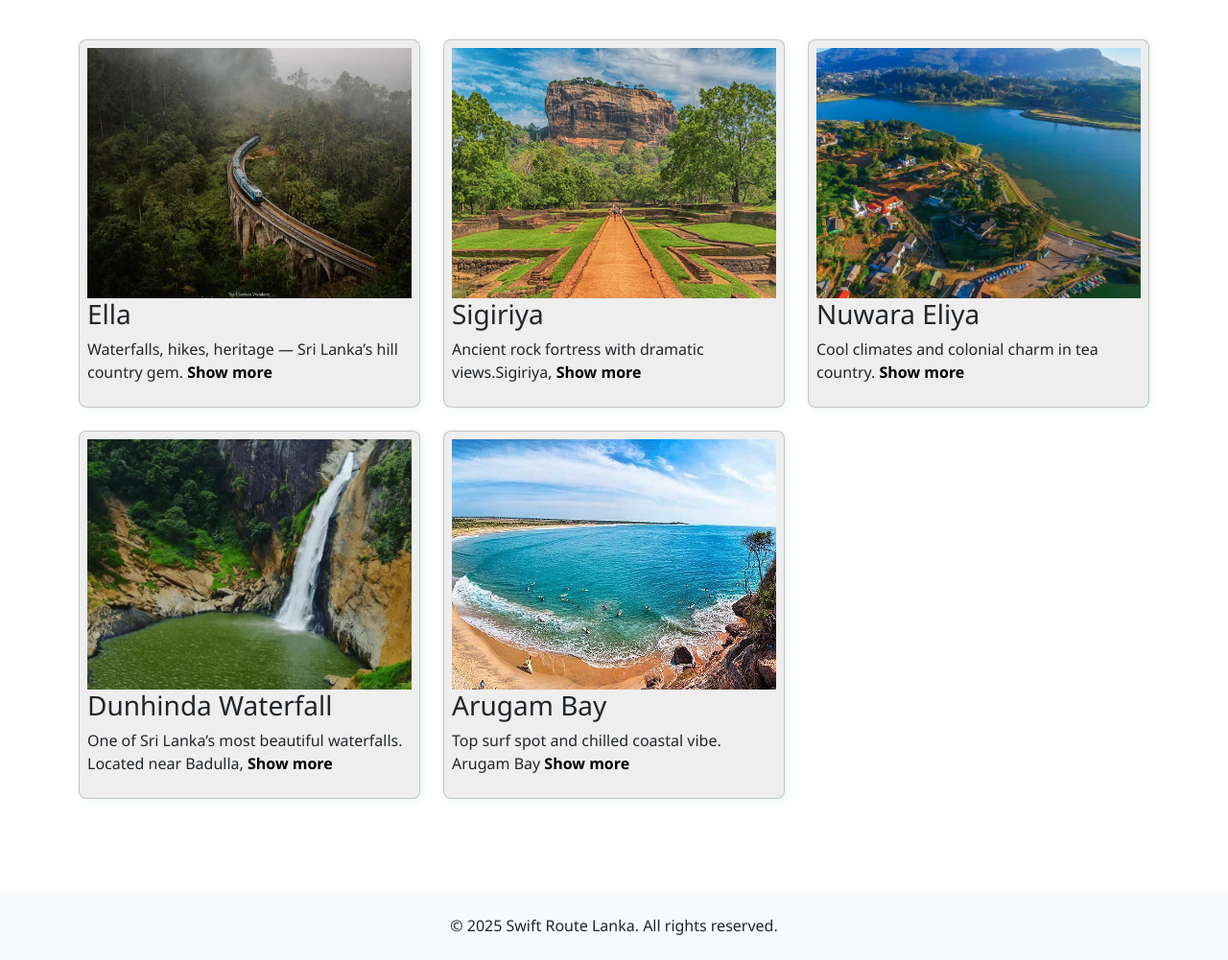
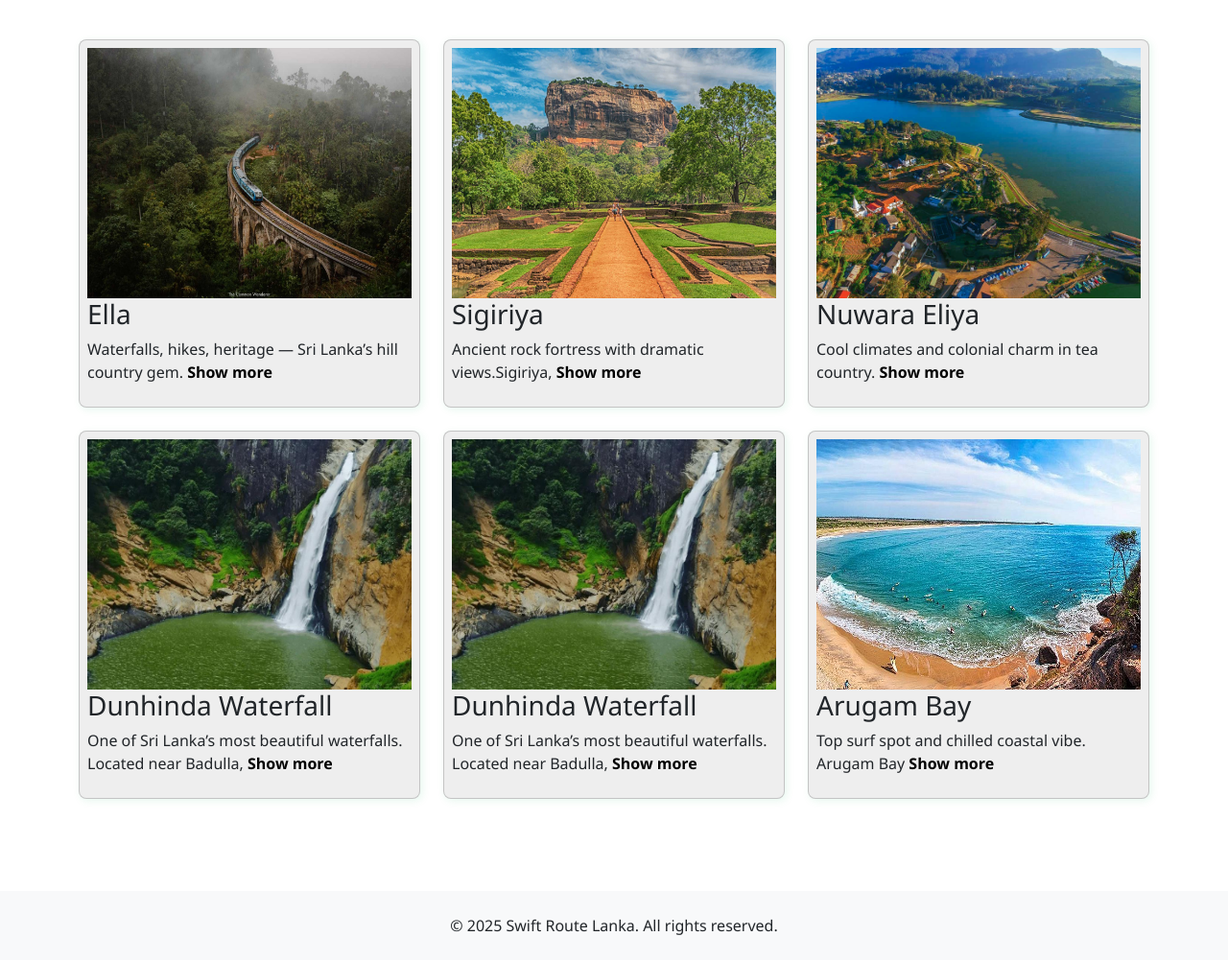
Before and after one commit to nadew-jayaweera/Swift-Route-Lanka, a plain HTML site: page Vehicals.html in a window 1280 px wide. Shown: the part 63-1064 px from the top of the page at 96% size. Drawn offline with nearby package versions, Linux system fonts and the light colour scheme.

```diff
--- a/Vehicals.html
+++ b/Vehicals.html
@@ -225,6 +225,29 @@
               </div>
             </div>
 
+            <!-- Place 4: Dunhinda Waterfall -->
+            <div class="col-md-4">
+              <div class="cards">
+                <div class="card">
+                  <img src="images/dunhinda wa.jpg" style="height: 260.5px;" alt="Dunhinda Waterfall" />
+                  <h3>Dunhinda Waterfall</h3>
+                  <p>
+                    One of Sri Lanka’s most beautiful waterfalls. Located near Badulla,
+                    <span class="more-text" style="display: none">
+                       Dunhinda Falls drops from a height
+                      of 64 meters into a misty gorge — an awe-inspiring natural
+                      wonder. </span
+                    ><a
+                      href="#"
+                      class="show-more-link"
+                      onclick="toggleMoreText(this); return false;"
+                      >Show more</a
+                    >
+                  </p>
+                </div>
+              </div>
+            </div>
+
             <!-- Place 5: Arugam Bay -->
             <div class="col-md-4">
               <div class="cards">
```
Also changed, not shown: index.html (+3 -1 lines).
